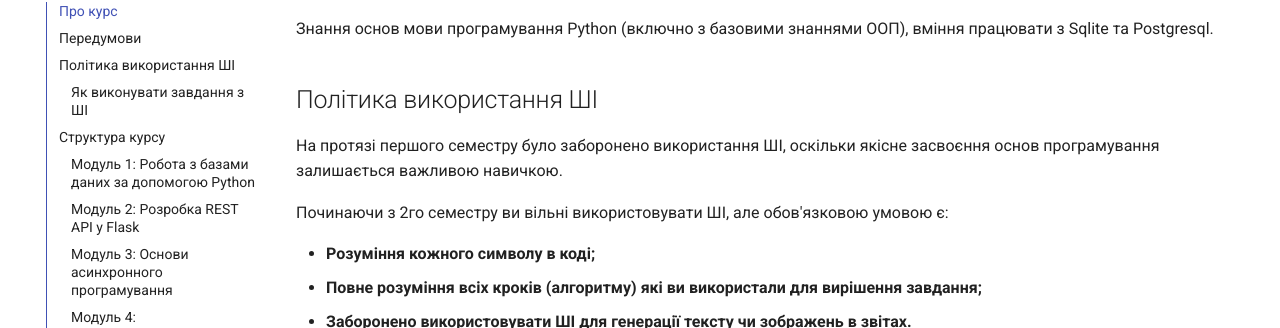
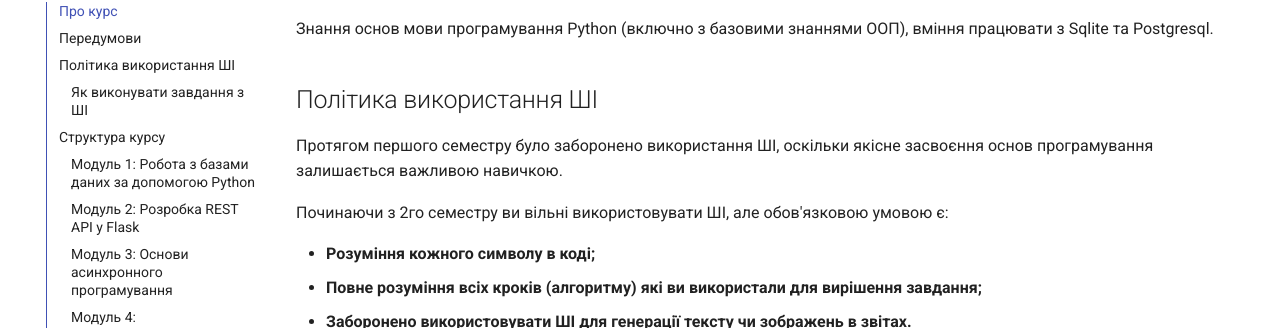
Before and after one commit to kurotych/programming-python-2sem, an MkDocs documentation site: the page built from docs/index.md, in a window 1280 px wide and 900 px high, scrolled down 324 px. Shown: the part 124-452 px from the top of the window. Built offline with MkDocs 1.6.1 and Material for MkDocs 9.7.7, drawn with Linux system fonts in a browser that asks for light colours; comment, search, counter and statistics services are not loaded.

Commit message:
fix(/docs/): Correct the russianisms in the text

```diff
--- a/docs/index.md
+++ b/docs/index.md
@@ -12,7 +12,7 @@
 Знання основ мови програмування Python (включно з базовими знаннями ООП), вміння працювати з Sqlite та Postgresql.
 
 ## Політика використання ШІ
-На протязі першого семестру було заборонено використання ШІ, оскільки якісне засвоєння основ програмування залишається важливою навичкою.
+Протягом першого семестру було заборонено використання ШІ, оскільки якісне засвоєння основ програмування залишається важливою навичкою.
 
 Починаючи з 2го семестру ви вільні використовувати ШІ, але обов'язковою умовою є:
 
```
Also changed, not shown: docs/module1/02-sqlite-practice.md (+1 -1 lines), docs/module1/06-alembic-practice.md (+1 -1 lines), docs/module2/23-flask-crud-postgres-practice.md (+1 -1 lines).
